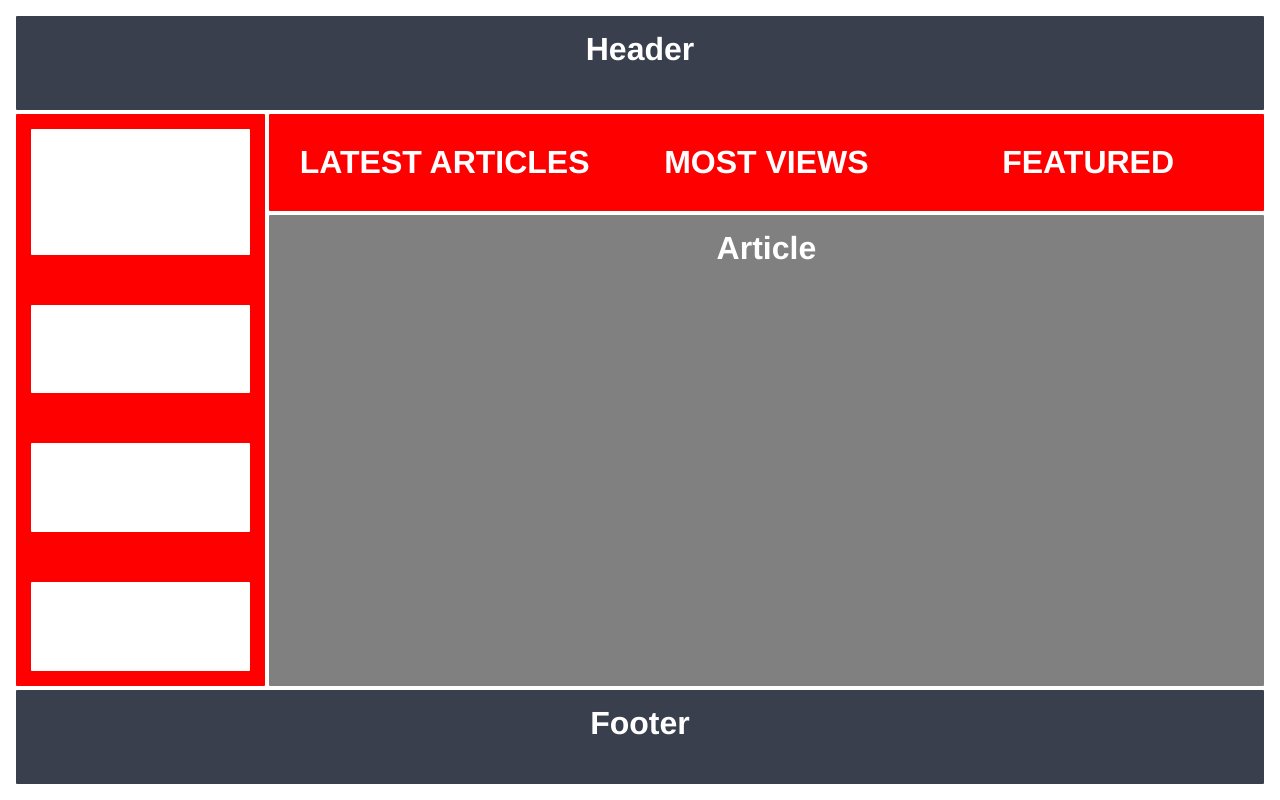
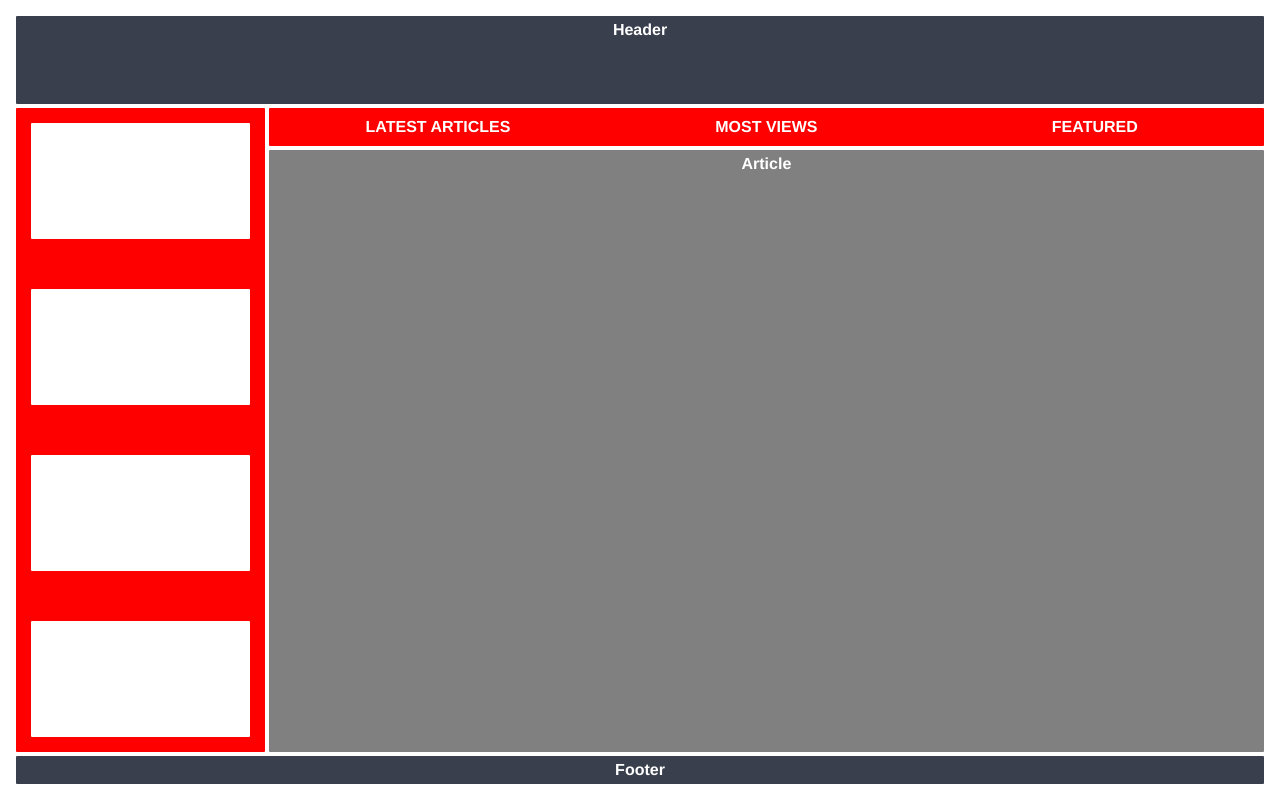
Before and after one commit to Rugwall01/TOP_Holy_Grail_Grid, a plain HTML site: page index.html in a window 1280 px wide. Drawn offline with Linux system fonts and the light colour scheme.

Commit message:
set general layout for desired look of the project, adjusted the padding in container grid and sub grids nav and sidebar, adjusted fractions that each row takes up in container grid

```diff
--- a/styles.css
+++ b/styles.css
@@ -11,7 +11,7 @@ html {
   box-sizing: border-box;
   display: grid;
   grid-template-columns: minmax(225px, 1.5fr) 6fr;
-  grid-template-rows: 1fr 1fr 5fr 1fr;
+  grid-template-rows: 1.75fr .1fr 12fr .1fr;
   gap: 4px;
   grid-template-areas:
   "header header"
@@ -21,8 +21,8 @@ html {
 }
 
 .container div {
-  padding: 15px;
-  font-size: 32px;
+  padding: 5px;
+  font-size: 1rem;
   font-family: Helvetica;
   font-weight: bold;
   color: white;
@@ -43,6 +43,10 @@ html {
   gap: 50px;
 }
 
+.container .sidebar {
+    padding: 15px;
+}
+
 .sidebars {
     background-color: white;
     color: black;
@@ -56,6 +60,7 @@ html {
   grid-area: nav;
   display: grid;
   grid-template-columns: repeat(auto-fit, minmax(150px, 1fr));
+  grid-template-rows: 1fr;
 
 }
 
@@ -74,6 +79,7 @@ html {
 .footer {
   background-color: #393f4d;
   grid-area: footer;
+  font-size: 1rem;
 }
 
 .article p {
```
